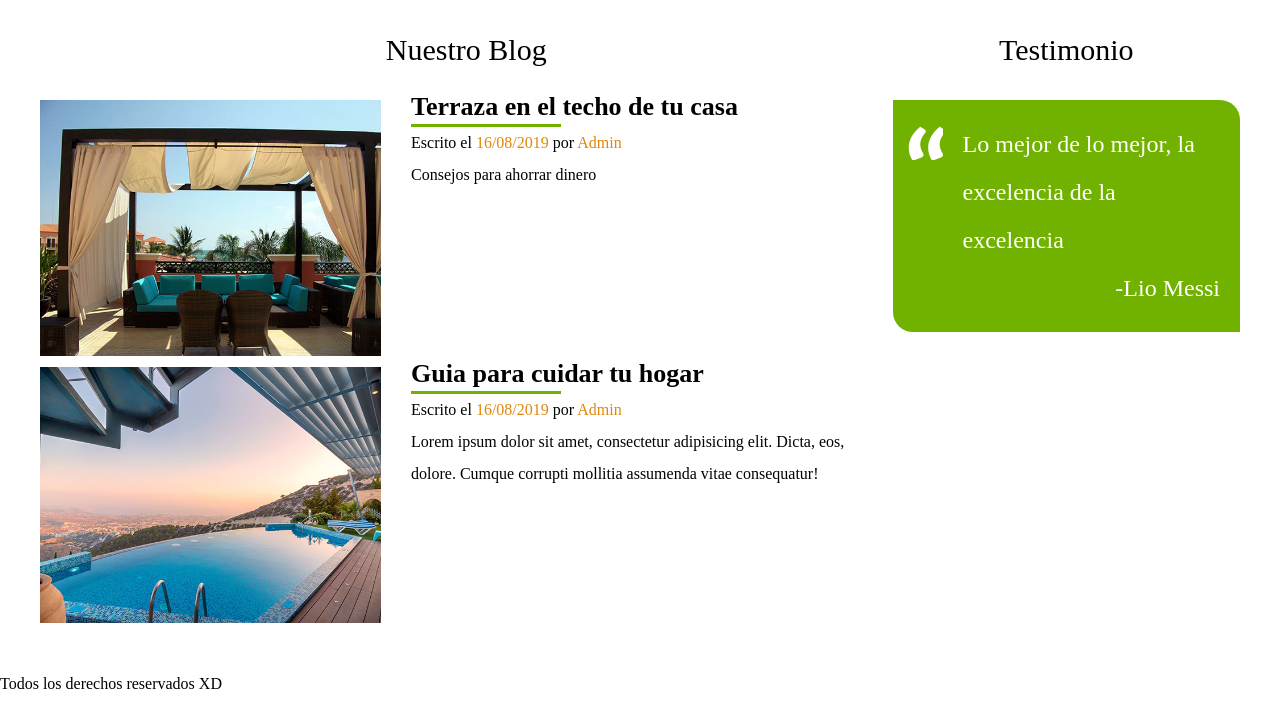
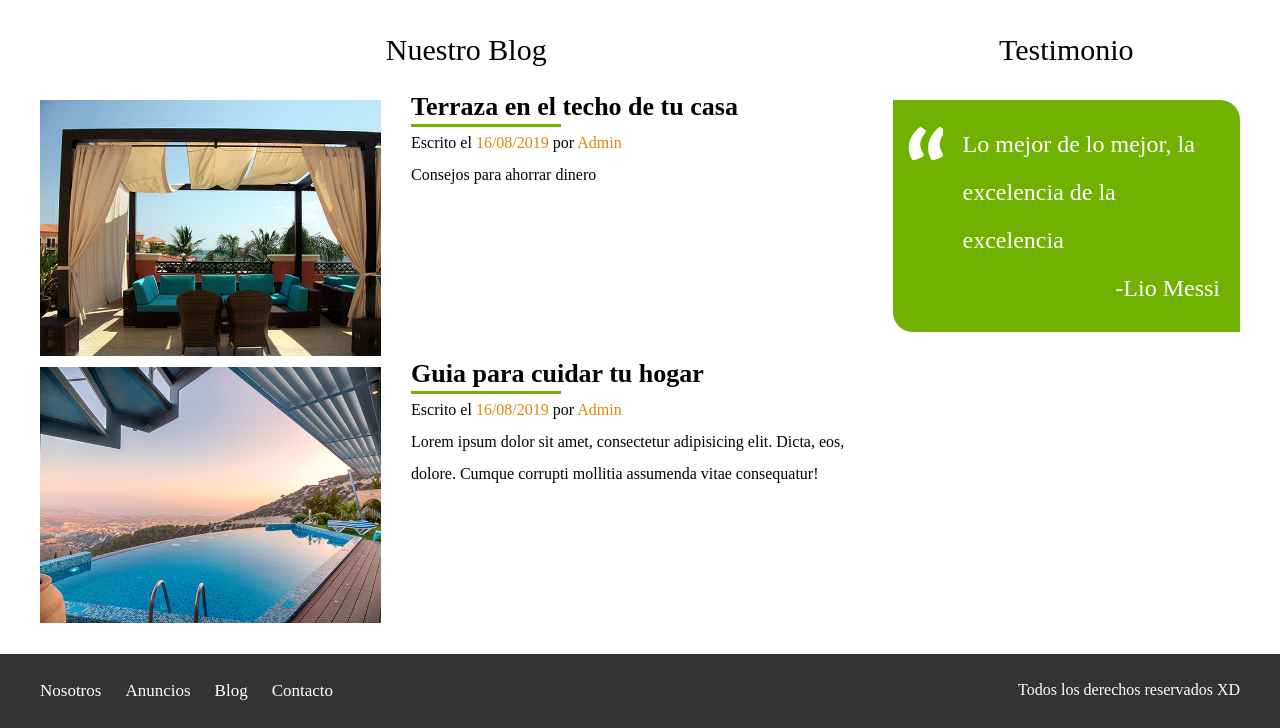
Before and after one commit to DrNykterstein/GoodsRoots, a plain HTML site: page index.html in a window 1280 px wide. Shown: the part 2360-3088 px from the top of the page. Before the commit the page ends 3060 px from the top, so only its background shows below. Drawn offline with Linux system fonts and the light colour scheme.

Commit message:
Listo footer

```diff
--- a/css/style.css
+++ b/css/style.css
@@ -270,3 +270,21 @@ h4{
 	padding-left:5rem;
 	font-weight:240;
 }
+
+
+/*footer */
+.site-footer{
+	background-color: #333333;
+	margin:0;
+}
+
+.contenedor-footer{
+	margin-top: 2rem;
+	padding: 2rem 0;
+	display: flex;
+	justify-content: space-between;
+}
+
+.derechos{
+	color:#ffffff;
+}
--- a/index.html
+++ b/index.html
@@ -132,14 +132,16 @@
 		</section>
 	</div><!-- Seccion inferior -->
 	<!--Footer -->
-	<footer>
+	<footer class="site-footer seccion">
+		<div class="contenedor contenedor-footer">
 			<nav class="navegacion">
 				<a href="#">Nosotros</a>
 				<a href="#">Anuncios</a>
 				<a href="#">Blog</a>
 				<a href="#">Contacto</a>
 			</nav>
-		<p>Todos los derechos reservados XD</p>
+			<p class="derechos">Todos los derechos reservados XD</p>
+		</div>
 	</footer>
 </body>
 </html>
```
Lines whose indentation alone changed are shown as unchanged.
